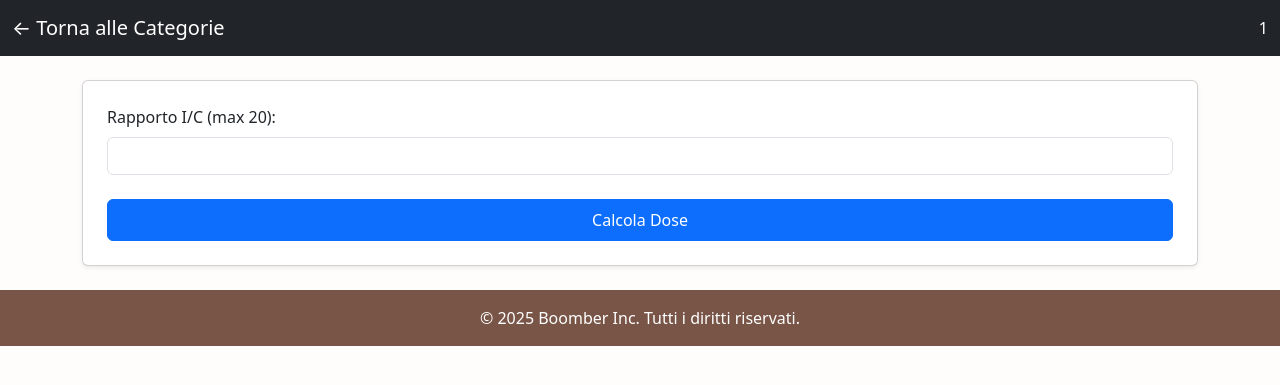
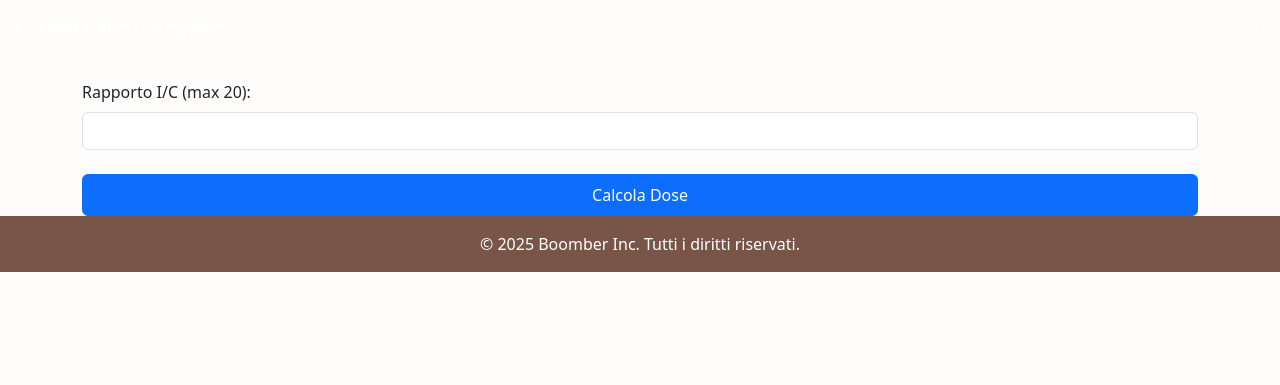
Before and after one commit to ivangrassii/gestione-alimenti-webapp, a Flask app: page /categoria/1 in a window 1280 px wide. Shown: the top 385 px of the page. Run offline with Flask 3, Linux system fonts and the light colour scheme.

Commit message:
Update categoria.html

```diff
--- a/templates/categoria.html
+++ b/templates/categoria.html
@@ -50,7 +50,7 @@
 </head>
 <body>
 
-<nav class="navbar navbar-dark bg-dark mb-4">
+<nav class="navbar navbar-dark mb-4">
   <div class="container-fluid">
     <a href="/" class="navbar-brand">← Torna alle Categorie</a>
     <span class="navbar-text text-white">{{ categoria }}</span>
@@ -58,7 +58,7 @@
 </nav>
 
 <div class="container">
-  <form method="POST" class="card p-4 shadow-sm mb-4">
+  <form method="POST" class="form-container animate__animated animate__fadeInUp">
     <div class="mb-4">
       <label for="rapporto_ic" class="form-label">Rapporto I/C (max 20):</label>
       <input type="number" name="rapporto_ic" step="0.1" class="form-control" required inputmode="decimal">
@@ -67,11 +67,11 @@
     <div class="row g-4">
       {% for alimento in alimenti %}
       <div class="col-12 col-md-6 col-lg-4">
-        <div class="card food-card h-100">
-          <img src="{{ url_for('static', filename='images/' + alimento.immagine) }}" class="food-image" alt="{{ alimento.nome }}">
-          <div class="input-wrapper text-center">
-            <h6 class="mb-1">{{ alimento.nome }}</h6>
-            <small class="text-muted d-block mb-2">{{ alimento.dose }} – {{ alimento.carboidrati_per_dose }}g CHO</small>
+        <div class="card food-card p-3 h-100">
+          <img src="{{ url_for('static', filename='images/' + alimento.immagine) }}" class="food-image mb-2" alt="{{ alimento.nome }}">
+          <div>
+            <h6 class="mb-1 text-center">{{ alimento.nome }}</h6>
+            <small class="text-muted d-block text-center mb-2">{{ alimento.dose }} – {{ alimento.carboidrati_per_dose }}g CHO</small>
             <input type="number" step="0.1" name="{{ alimento.nome }}" class="form-control" placeholder="Quantità in porzioni" inputmode="decimal">
           </div>
         </div>
```
